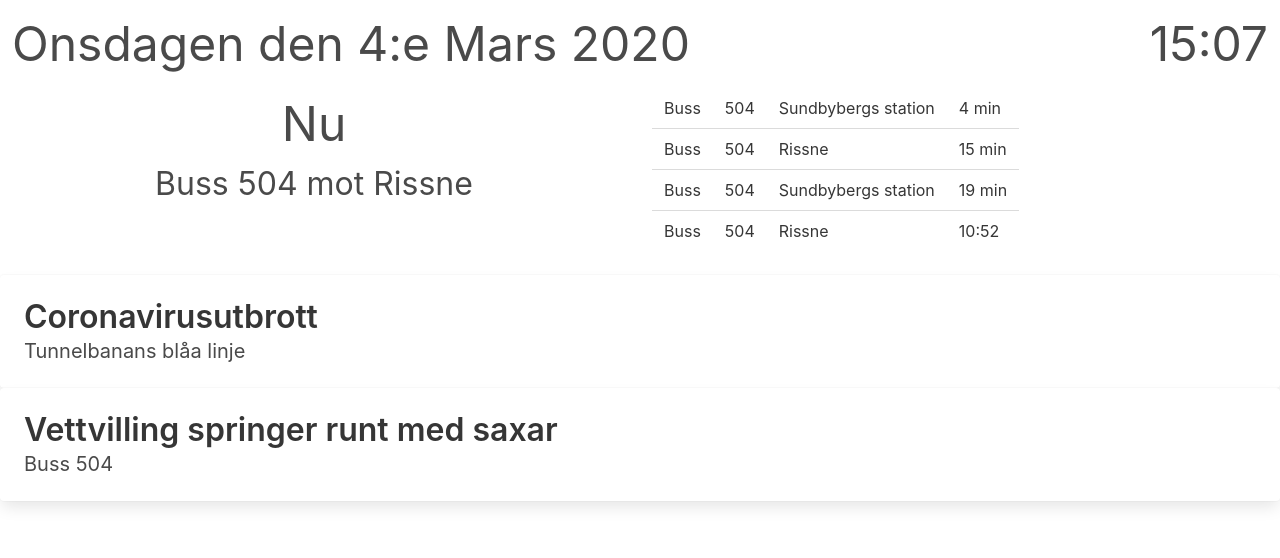
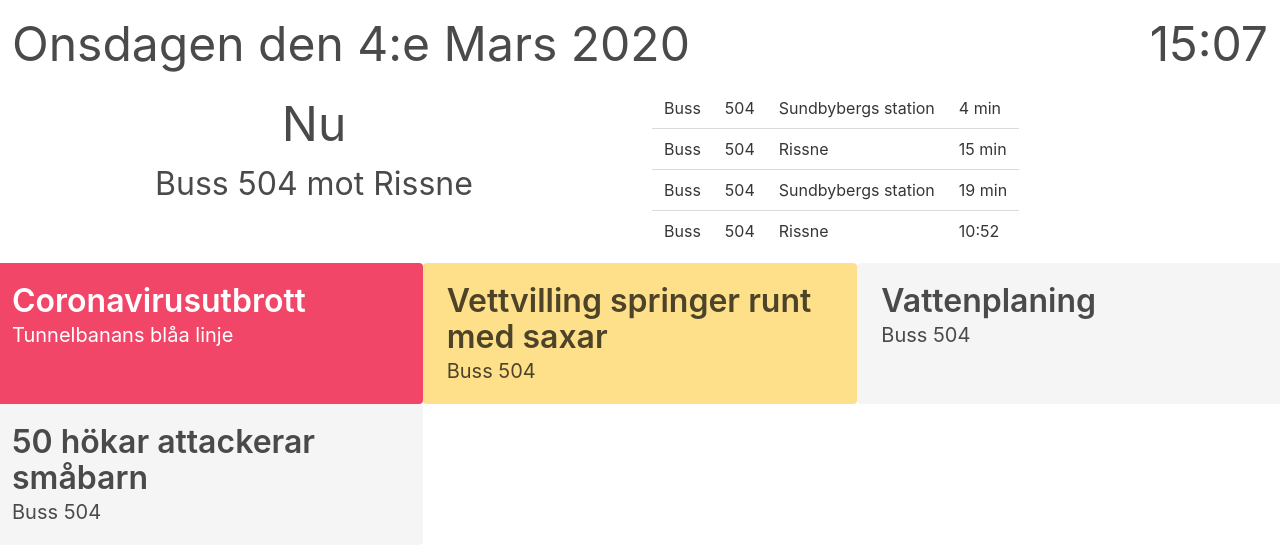
Before and after one commit to Dekamik/Terminal, a React (Create React App) app: page / in a window 1280 px wide. Shown: the top 558 px of the page. Built offline with nearby package versions, Linux system fonts and the light colour scheme.

Commit message:
Deviations are now tiled and not hard-coded

```diff
--- a/src/components/sl/SL.js
+++ b/src/components/sl/SL.js
@@ -16,14 +16,18 @@ class SL extends React.Component {
                 { mode: "Buss", line: "504", endStation: "Sundbybergs station", departure: "19 min" },
                 { mode: "Buss", line: "504", endStation: "Rissne", departure: "10:52" },
             ],
-            deviations: [1]
+            deviations: [
+                { title: "Coronavirusutbrott", lines: "Tunnelbanans blåa linje", class: "is-danger"},
+                { title: "Vettvilling springer runt med saxar", lines: "Buss 504", class: "is-warning"},
+                { title: "Vattenplaning", lines: "Buss 504"},
+                { title: "50 hökar attackerar småbarn", lines: "Buss 504"}
+            ]
         };
     }
 
     render() {
-        if (this.state.deviations.length === 0)
-        {
-            return (
+        return (
+            <div>
                 <div className="columns">
                     <div className="column">
                         <NextDeparture timeToDeparture={this.state.nextDeparture.timeToDeparture} departureInfo={this.state.nextDeparture.departureInfo}/>
@@ -32,26 +36,11 @@ class SL extends React.Component {
                         <ComingDepartures departures={this.state.comingDepartures}/>
                     </div>
                 </div>
-            );
-        }
-        else {
-            return (
                 <div>
-                    <div className="columns">
-                        <div className="column">
-                            <NextDeparture timeToDeparture={this.state.nextDeparture.timeToDeparture} departureInfo={this.state.nextDeparture.departureInfo}/>
-                        </div>
-                        <div className="column">
-                            <ComingDepartures departures={this.state.comingDepartures}/>
-                        </div>
-                    </div>
-                    <div>
-                        <Deviations deviations={this.state.deviations}/>
-                    </div>
+                    <Deviations deviations={this.state.deviations}/>
                 </div>
-            );
-        }
-
+            </div>
+        );
     }
 }
 
--- a/src/components/sl/SLDeviations.js
+++ b/src/components/sl/SLDeviations.js
@@ -3,9 +3,8 @@ import React from "react";
 class Deviations extends React.Component {
     render() {
         return (
-            <div>
-                <DeviationCard title="Coronavirusutbrott" lines="Tunnelbanans blåa linje"/>
-                <DeviationCard title="Vettvilling springer runt med saxar" lines="Buss 504"/>
+            <div className="tile is-ancestor" style={{'flex-wrap': 'wrap'}}>
+                {this.props.deviations.map(d => <DeviationCard title={d.title} lines={d.lines} class={d.class}/>)}
             </div>
         );
     }
@@ -16,21 +15,20 @@ class DeviationCard extends React.Component {
         super(props);
         this.state = {
             title: props.title,
-            lines: props.lines
+            lines: props.lines,
+            colorClass: props.colorClass
         };
     }
 
     render() {
         return (
-            <div className="card">
-                <div class="card-content">
-                    <p class="title">
-                        {this.state.title}
-                    </p>
-                    <p class="subtitle">
-                        {this.state.lines}
-                    </p>
-                </div>
+            <div className={"tile is-child notification is-4 " + this.props.class}>
+                <p className="title">
+                    {this.state.title}
+                </p>
+                <p className="subtitle">
+                    {this.state.lines}
+                </p>
             </div>
         );
     }
```
